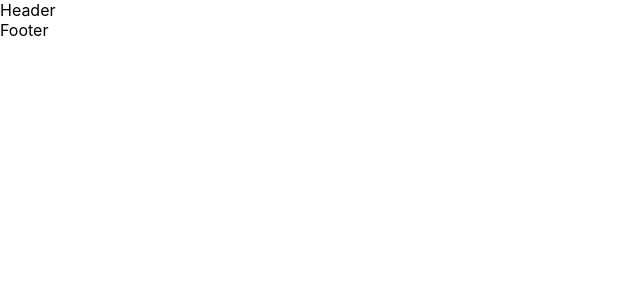
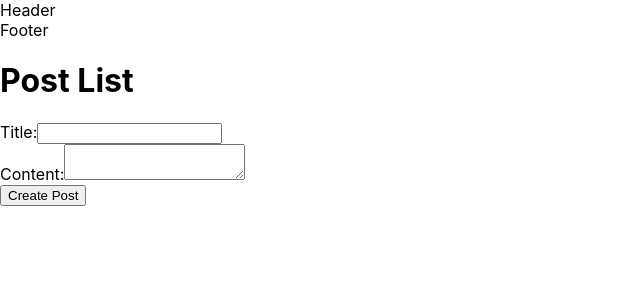
Before and after one commit to Kamechan98/Gruppuppgift-TypeScript, a React (Create React App) app: page / in a window 1280 px wide. Shown: the top 300 px of the page, without its empty margins (0-640 px from the left). Built offline with nearby package versions, Linux system fonts and the light colour scheme.

Commit message:
Går att skapa post som läggs till i en lista under

```diff
--- a/package.json
+++ b/package.json
@@ -10,8 +10,10 @@
     "@types/node": "^16.18.46",
     "@types/react": "^18.2.21",
     "@types/react-dom": "^18.2.7",
+    "axios": "^1.5.0",
     "react": "^18.2.0",
     "react-dom": "^18.2.0",
+    "react-router-dom": "^6.15.0",
     "react-scripts": "5.0.1",
     "typescript": "^4.9.5",
     "web-vitals": "^2.1.4"
--- /dev/null
+++ b/src/components/Post.tsx
@@ -0,0 +1,19 @@
+// Post.tsx
+
+import React from 'react';
+
+type PostProps = {
+  title: string;
+  content: string;
+};
+
+const Post: React.FC<PostProps> = ({ title, content }) => {
+  return (
+    <div className="post">
+      <h2>{title}</h2>
+      <p>{content}</p>
+    </div>
+  );
+};
+
+export default Post;
--- /dev/null
+++ b/src/components/PostList.tsx
@@ -0,0 +1,77 @@
+// PostList.tsx
+
+import React, { useState, useEffect } from 'react';
+import Post from './Post';
+
+type PostData = {
+  id: number;
+  title: string;
+  content: string;
+};
+
+const PostList: React.FC = () => {
+  const [posts, setPosts] = useState<PostData[]>([]);
+  const [newPost, setNewPost] = useState<PostData>({
+    id: 0,
+    title: '',
+    content: '',
+  });
+
+  useEffect(() => {
+    const savedPosts = JSON.parse(localStorage.getItem('posts') || '[]');
+    setPosts(savedPosts);
+  }, []);
+
+  useEffect(() => {
+    localStorage.setItem('posts', JSON.stringify(posts));
+  }, [posts]);
+
+  const handleInputChange = (e: React.ChangeEvent<HTMLInputElement | HTMLTextAreaElement>) => {
+    const { name, value } = e.target;
+    setNewPost({ ...newPost, [name]: value });
+  };
+
+  const handleCreatePost = () => {
+    if (newPost.title && newPost.content) {
+      setPosts([...posts, { ...newPost, id: Date.now() }]);
+      setNewPost({ id: 0, title: '', content: '' });
+    }
+  };
+
+  return (
+    <div>
+      <h1>Post List</h1>
+      <form>
+        <div>
+          <label htmlFor="title">Title:</label>
+          <input
+            type="text"
+            id="title"
+            name="title"
+            value={newPost.title}
+            onChange={handleInputChange}
+          />
+        </div>
+        <div>
+          <label htmlFor="content">Content:</label>
+          <textarea
+            id="content"
+            name="content"
+            value={newPost.content}
+            onChange={handleInputChange}
+          />
+        </div>
+        <button type="button" onClick={handleCreatePost}>
+          Create Post
+        </button>
+      </form>
+      <div className="post-list">
+        {posts.map((post) => (
+          <Post key={post.id} title={post.title} content={post.content} />
+        ))}
+      </div>
+    </div>
+  );
+};
+
+export default PostList;
--- a/src/index.tsx
+++ b/src/index.tsx
@@ -4,6 +4,8 @@ import './index.css';
 import reportWebVitals from './reportWebVitals';
 import Header from './components/Header';
 import Footer from './components/Footer';
+import Post from './components/Post';
+import PostList from './components/PostList';
 
 const root = ReactDOM.createRoot(
   document.getElementById('root') as HTMLElement
@@ -12,6 +14,8 @@ root.render(
   <React.StrictMode>
     <Header/>
     <Footer/>
+    <PostList/>
+
   </React.StrictMode>
 );
 
--- a/src/pages/ThreadCreationView.tsx
+++ b/src/pages/ThreadCreationView.tsx
@@ -1,8 +1,11 @@
 import React from 'react'
+import Post from '../components/Post'
 //Skapa en kommentar
 const ThreadCreationView = () => {
   return (
-    <div>ThreadCreationView</div>
+    <div>
+
+    </div>
   )
 }
 
--- a/src/pages/ThreadListView.tsx
+++ b/src/pages/ThreadListView.tsx
@@ -1,4 +1,5 @@
 import React from 'react'
+import PostList from '../components/PostList'
 //Lista alla trådar
 const ThreadListView = () => {
   return (
```
Also changed, not shown: 1 other file (tests, documents, lock files or other folders).
